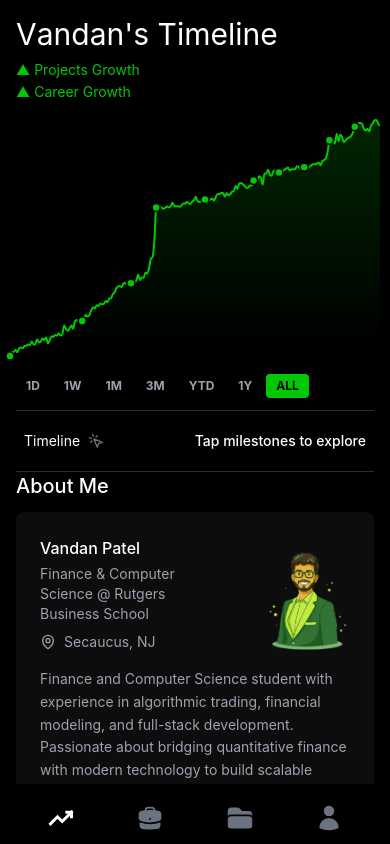
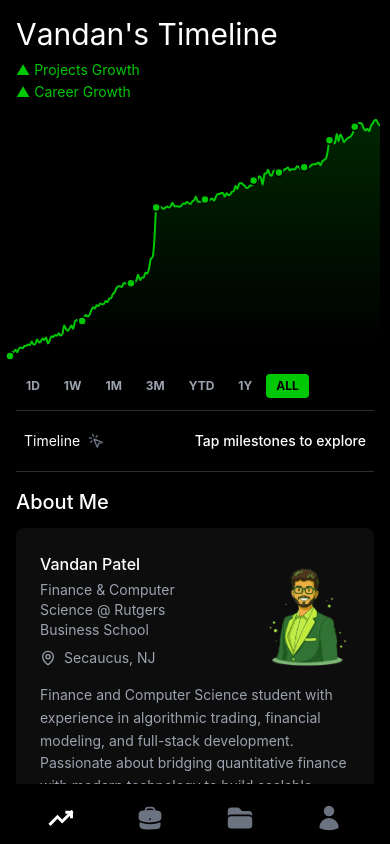
Before and after one commit to vp-27/portfolio, a React (Vite) app: page / in a window 390 px wide. Shown: the top 844 px of the page. Built offline with nearby package versions, Linux system fonts and the light colour scheme.

Commit message:
v1.0 Complete

```diff
--- a/src/pages/Dashboard.tsx
+++ b/src/pages/Dashboard.tsx
@@ -222,7 +222,7 @@ export default function Dashboard() {
               </div>
 
               {/* About Me - Shown on mobile right under Experience Card */}
-              <div className="lg:hidden px-4 md:px-4 mb-6" data-section="about">
+              <div className="lg:hidden px-4 md:px-4 mt-4 mb-6" data-section="about">
                 <AboutAndSkills skillCategories={mockSkillCategories} searchQuery={searchQuery} showOnlyAbout={true} />
               </div>
 
```
